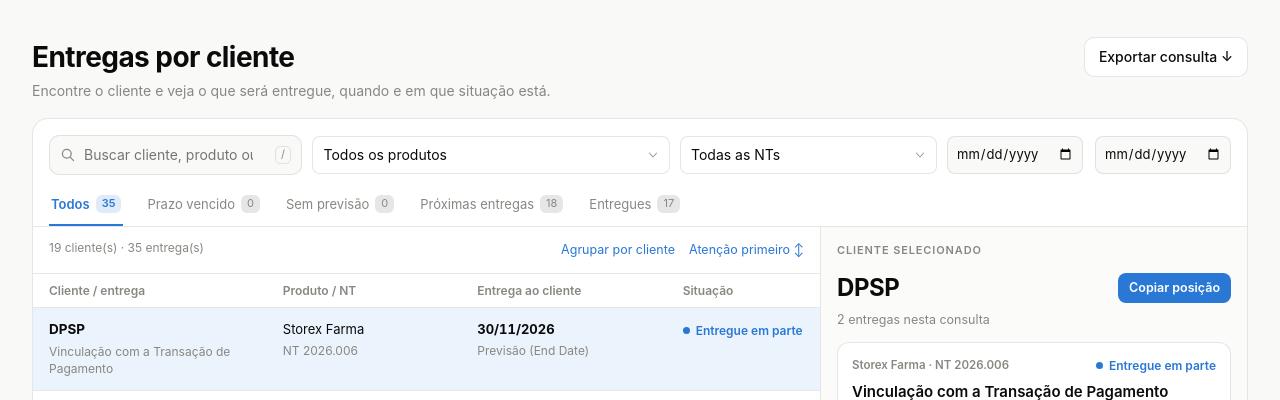
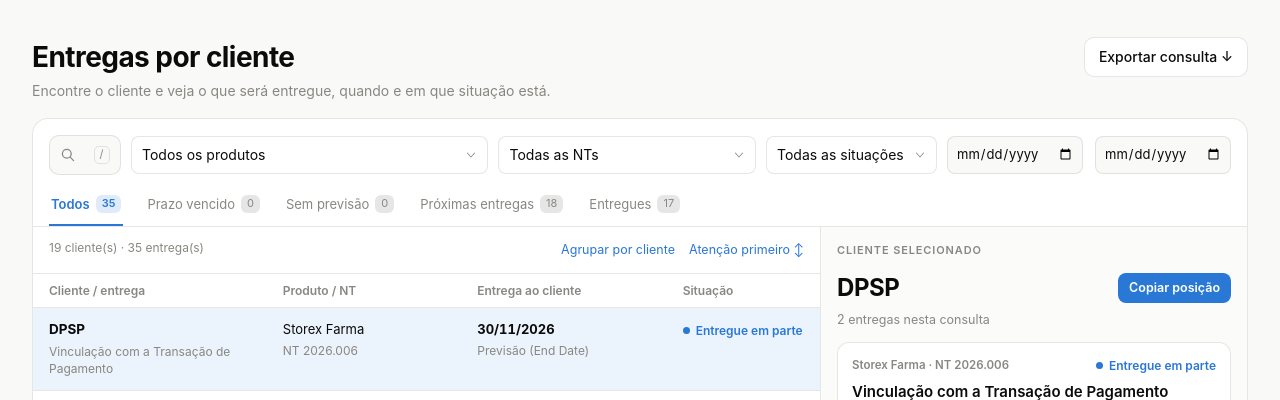
Before and after one commit to Helgaosecf/ControleReformaTributaria, a plain HTML site: page index.html in a window 1280 px wide. Shown: the part 373-773 px from the top of the page. Drawn offline with nearby package versions, Linux system fonts and the light colour scheme.

Commit message:
Filtro Situação nas entregas por cliente

```diff
--- a/index.html
+++ b/index.html
@@ -177,11 +177,11 @@ body{margin:0;background:#fff}
 .rt-link{font:inherit;font-size:12.5px;color:var(--cds-chart-categorical-1);background:none;border:0;padding:2px 0;cursor:pointer}
 .rt-link[aria-pressed="true"]{font-weight:600;text-decoration:underline}
 .rt-cli{padding:0;overflow:hidden}
-.rt-cli-busca{display:grid;grid-template-columns:minmax(0,1fr) auto auto auto;gap:10px;padding:16px 16px 0;align-items:center}
+.rt-cli-busca{display:grid;grid-template-columns:minmax(0,1fr) auto auto auto auto;gap:10px;padding:16px 16px 0;align-items:center}
 .rt-search{display:flex;align-items:center;gap:8px;background:var(--color-bg);border:1px solid var(--color-border-line);border-radius:10px;padding:0 10px;color:var(--color-fg-muted);min-width:0}
 .rt-search input{flex:1;min-width:0;border:0;background:transparent;font:inherit;font-size:14px;color:var(--color-fg);padding:9px 0;outline:none}
 .rt-search kbd{font:inherit;font-size:11px;border:1px solid var(--color-border-line);border-radius:5px;padding:0 5px;color:var(--color-fg-muted)}
-.rt-cli-busca select{height:38px!important;min-width:170px}
+.rt-cli-busca select{height:38px!important;min-width:150px}@media (max-width:1240px) and (min-width:901px){.rt-cli-busca{grid-template-columns:repeat(3,minmax(0,1fr)) auto}.rt-search{grid-column:1/-1}.rt-cli-busca select{min-width:0;width:100%}}
 .rt-cli-dt input{height:38px}
 .rt-tabs{display:flex;gap:22px;padding:14px 16px 0;border-bottom:1px solid var(--color-border-line);overflow-x:auto}
 .rt-tabs button{font:inherit;font-size:13px;color:var(--color-fg-muted);background:none;border:0;border-bottom:2px solid transparent;padding:6px 2px 10px;cursor:pointer;white-space:nowrap;display:inline-flex;gap:6px;align-items:center}
@@ -263,7 +263,7 @@ body{margin:0;background:#fff}
       <div class="rt-cli-busca">
         <label class="rt-search"><svg viewBox="0 0 20 20" width="16" height="16" aria-hidden="true"><circle cx="8.5" cy="8.5" r="5.5" fill="none" stroke="currentColor" stroke-width="1.6"/><path d="M13 13l4 4" stroke="currentColor" stroke-width="1.6" stroke-linecap="round"/></svg><input type="search" id="cli-q" placeholder="Buscar cliente, produto ou Nota Técnica" aria-label="Buscar cliente, produto ou Nota Técnica"><kbd>/</kbd></label>
         <select class="dash-select" id="cli-prod" aria-label="Produto"></select>
-        <select class="dash-select" id="cli-nt" aria-label="Nota Técnica"></select>
+        <select class="dash-select" id="cli-nt" aria-label="Nota Técnica"></select><select class="dash-select" id="cli-sit" aria-label="Situação"></select>
         <div class="rt-dates rt-cli-dt"><input type="date" id="cli-de" aria-label="Entrega a partir de"><input type="date" id="cli-ate" aria-label="Entrega até"></div>
       </div>
       <div class="rt-tabs" role="tablist" id="cli-tabs"></div>
@@ -843,16 +843,18 @@ dash.draw('evolucao', (el) => {
     const feito = /entregue/i.test(m.status || '');
     itens.push(montar({ chave: 'MANUAL-' + (n + 1), epico: m.epico || '', cliente: m.cliente || 'Sem cliente', produto: m.produto || '—', nt: m.nt || '—', demanda: m.demanda || '', fim: '', replan: '', prev: m.previsao || '', status: m.status || '', legal: '', refs: [], epFeito: feito, epResolvido: feito ? (m.previsao || '') : '', rotBase: m.status || 'Planejado', hs: [], fonte: 'manual', origem: m.fonte || '', nota: m.obs || '' }));
   });
-  const st = { tab: 'todos', q: '', prod: '', nt: '', de: '', ate: '', grp: false, atencao: true, sel: null };
+  const st = { tab: 'todos', q: '', prod: '', nt: '', sit: '', de: '', ate: '', grp: false, atencao: true, sel: null };
   const TABS = [['todos', 'Todos'], ['venc', 'Prazo vencido'], ['sem', 'Sem previsão'], ['prox', 'Próximas entregas'], ['ent', 'Entregues']];
   const norm = (s) => s.normalize('NFD').replace(/[̀-ͯ]/g, '').toLowerCase();
-  const base = () => itens.filter((r) => (!st.prod || r.produto === st.prod) && (!st.nt || r.nt === st.nt) && (!st.de || (r.data && r.data >= st.de)) && (!st.ate || (r.data && r.data <= st.ate)) && (!st.q || norm([r.cliente, r.produto, r.nt, r.demanda, r.chave].join(' ')).includes(norm(st.q))));
+  const base = () => itens.filter((r) => (!st.prod || r.produto === st.prod) && (!st.nt || r.nt === st.nt) && (!st.sit || r.rot === st.sit) && (!st.de || (r.data && r.data >= st.de)) && (!st.ate || (r.data && r.data <= st.ate)) && (!st.q || norm([r.cliente, r.produto, r.nt, r.demanda, r.chave].join(' ')).includes(norm(st.q))));
   const peso = { venc: 0, sem: 1, prox: 2, ent: 3 };
   const ordena = (rs) => rs.sort((a, b) => (st.grp ? a.cliente.localeCompare(b.cliente, 'pt-BR') : 0) || (st.atencao ? peso[a.sit] - peso[b.sit] : 0) || (a.sit === 'ent' && b.sit === 'ent' ? (b.resolvido || b.data || '').localeCompare(a.resolvido || a.data || '') : (a.data || '9999').localeCompare(b.data || '9999')) || a.cliente.localeCompare(b.cliente, 'pt-BR'));
   const filtrados = () => ordena(base().filter((r) => st.tab === 'todos' || r.sit === st.tab));
   const opts = (sel, todos, vals) => { const v = sel.value; sel.replaceChildren(new Option(todos, ''), ...vals.map((x) => new Option(x, x))); sel.value = vals.includes(v) ? v : ''; };
   opts($('#cli-prod'), 'Todos os produtos', [...new Set(itens.map((r) => r.produto))].sort((a, b) => a.localeCompare(b, 'pt-BR')));
   opts($('#cli-nt'), 'Todas as NTs', [...new Set(itens.map((r) => r.nt))].sort());
+  const ORDSIT = ['Prazo vencido', 'Sem previsão', 'Na fila', 'Em análise', 'Em desenvolvimento', 'Em teste', 'Aguardando pacote', 'Entregue em parte', 'Planejado', 'Planejada', 'Entregue'];
+  opts($('#cli-sit'), 'Todas as situações', [...new Set(itens.map((r) => r.rot))].sort((a, b) => ((ORDSIT.indexOf(a) + 1) || 99) - ((ORDSIT.indexOf(b) + 1) || 99) || a.localeCompare(b, 'pt-BR')));
   const dtxt = (r) => { if (r.feito) return 'Entregue' + (r.resolvido ? ' em ' + R.dataBR(r.resolvido) : ''); if (!r.data) return 'Nova previsão não definida'; const n = R.dias(r.data); return n < 0 ? (-n) + (n === -1 ? ' dia' : ' dias') + ' de atraso' : n === 0 ? 'Vence hoje' : 'Faltam ' + n + (n === 1 ? ' dia' : ' dias'); };
   const el = (t, c, txt) => { const e = document.createElement(t); if (c) e.className = c; if (txt != null) e.textContent = txt; return e; };
   const lnk = (k) => { const a = el('a', '', k + ' ↗'); a.href = 'https://jira.linx.com.br/browse/' + encodeURIComponent(k); a.target = '_blank'; a.rel = 'noopener'; a.title = 'Abrir ' + k + ' no Jira'; return a; };
@@ -948,12 +950,13 @@ dash.draw('evolucao', (el) => {
   $('#cli-q').addEventListener('input', (e) => { st.q = e.target.value.trim(); render(); });
   $('#cli-prod').addEventListener('change', (e) => { st.prod = e.target.value; render(); });
   $('#cli-nt').addEventListener('change', (e) => { st.nt = e.target.value; render(); });
+  $('#cli-sit').addEventListener('change', (e) => { st.sit = e.target.value; render(); });
   $('#cli-de').addEventListener('change', (e) => { st.de = e.target.value; render(); });
   $('#cli-ate').addEventListener('change', (e) => { st.ate = e.target.value; render(); });
   $('#cli-grp').addEventListener('click', () => { st.grp = !st.grp; render(); });
   $('#cli-ord').addEventListener('click', () => { st.atencao = !st.atencao; render(); });
   $('#cli-exp').addEventListener('click', exportar);
-  $('#cli-limpar').addEventListener('click', () => { Object.assign(st, { tab: 'todos', q: '', prod: '', nt: '', de: '', ate: '' }); ['#cli-q', '#cli-prod', '#cli-nt', '#cli-de', '#cli-ate'].forEach((s) => { $(s).value = ''; }); render(); });
+  $('#cli-limpar').addEventListener('click', () => { Object.assign(st, { tab: 'todos', q: '', prod: '', nt: '', sit: '', de: '', ate: '' }); ['#cli-q', '#cli-prod', '#cli-nt', '#cli-sit', '#cli-de', '#cli-ate'].forEach((s) => { $(s).value = ''; }); render(); });
   document.addEventListener('keydown', (e) => { if (e.key === '/' && !/input|select|textarea/i.test((document.activeElement || {}).tagName || '')) { e.preventDefault(); $('#cli-q').focus(); } });
   render();
 })();
```
